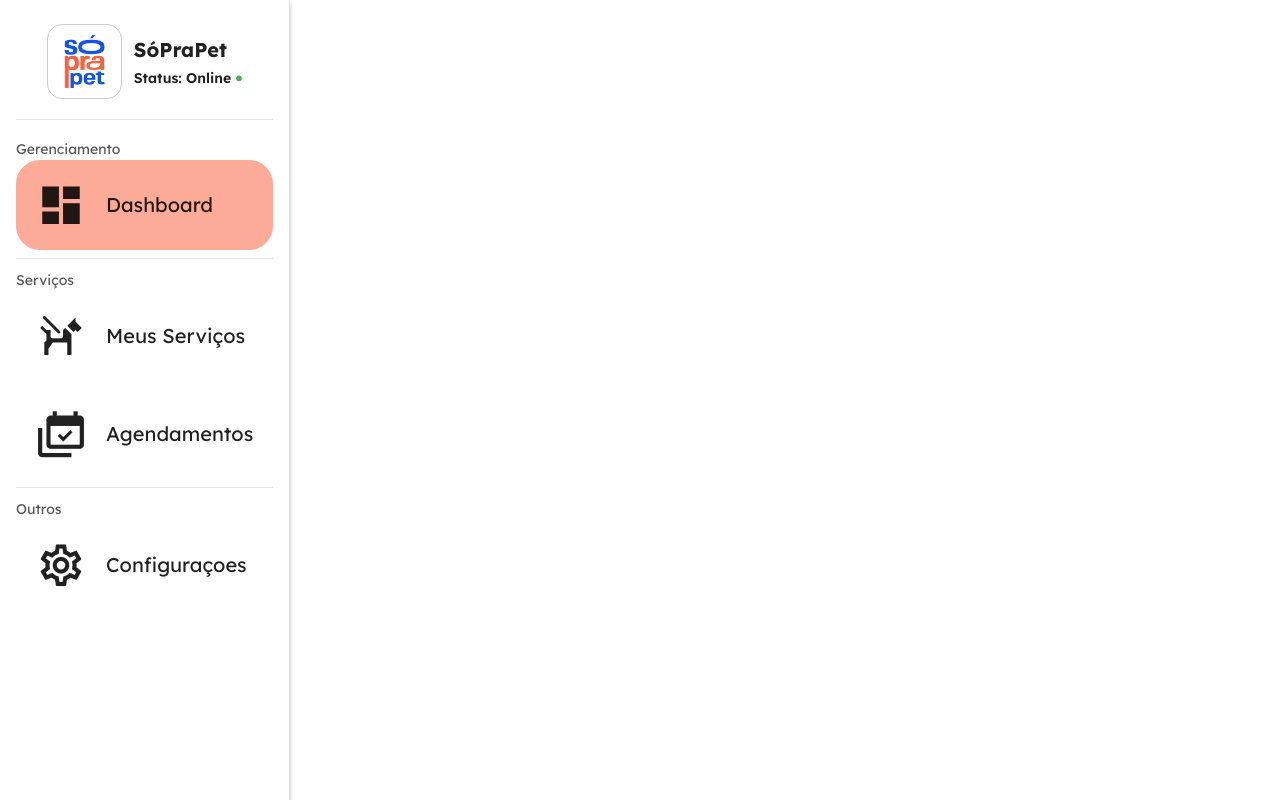
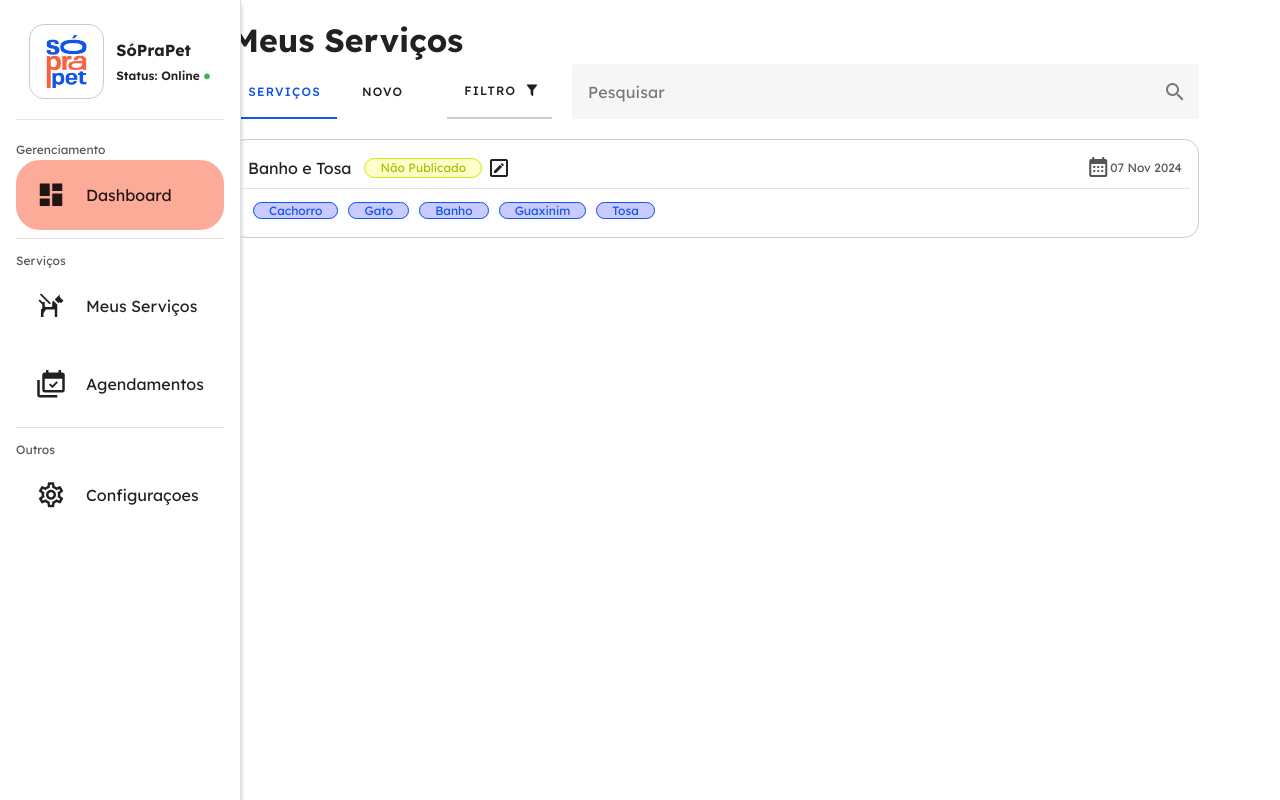
Before and after one commit to Kishi011/Abex-SoPraPet-desktop, a Vue app: page / in a window 1280 px wide. Built offline with nearby package versions, Linux system fonts and the light colour scheme.

Commit message:
tela de serviços

```diff
--- a/src/App.vue
+++ b/src/App.vue
@@ -1,5 +1,7 @@
 <template>
-  <router-view/>
+  <div>
+    <router-view />
+  </div>
 </template>
 
 <script>
--- a/src/layouts/Default.vue
+++ b/src/layouts/Default.vue
@@ -1,6 +1,5 @@
 <template>
   <v-app class="lexend-font">
-    <v-layout>
     <v-navigation-drawer rail rail-width="150" width="25%" expand-on-hover permanent class="drawer"
       @update:rail="rail = !rail"
     >
@@ -22,7 +21,7 @@
 
           <v-list-item id="item-dashboard" class="item rounded-xl pa-5 mb-2 active" @click="changePage('dashboard')">
             <div class="d-flex align-center">
-                <v-icon size="50">mdi-view-dashboard</v-icon>
+              <v-icon size="30">mdi-view-dashboard</v-icon>
               <h2 v-if="!rail" class="ml-5">Dashboard</h2>
             </div>
           </v-list-item>
@@ -33,14 +32,14 @@
 
           <v-list-item id="item-meus-servicos" class="item rounded-xl pa-5 mb-2" @click="changePage('meus-servicos')">
             <div class="d-flex align-center">
-                <v-icon size="50">mdi-dog-service</v-icon>
+              <v-icon size="30">mdi-dog-service</v-icon>
               <h2 v-if="!rail" class="ml-5">Meus Serviços</h2>
             </div>
           </v-list-item>
 
           <v-list-item id="item-agendamentos" class="item rounded-xl pa-5 mb-2" @click="changePage('agendamentos')">
             <div class="d-flex align-center">
-                <v-icon size="50">mdi-calendar-multiple-check</v-icon>
+              <v-icon size="30">mdi-calendar-multiple-check</v-icon>
               <h2 v-if="!rail" class="ml-5">Agendamentos</h2>
             </div>
           </v-list-item>
@@ -51,7 +50,7 @@
 
           <v-list-item id="item-configuracoes" class="item rounded-xl pa-5" @click="changePage('configuracoes')">
             <div class="d-flex align-center">
-                <v-icon size="50">mdi-cog-outline</v-icon>
+              <v-icon size="30">mdi-cog-outline</v-icon>
               <h2 v-if="!rail" class="ml-5">Configuraçoes</h2>
             </div>
           </v-list-item>
@@ -59,13 +58,20 @@
         </v-list>
       </v-container>
     </v-navigation-drawer>
-    </v-layout>
+
+    <v-main>
+      <component is="Servicos"/>
+    </v-main>
   </v-app>
 </template>
 
 <script>
+import Servicos from '../pages/Servicos.vue';
+
 export default {
   name: 'DefaultLayout',
+
+  components: { Servicos },
 
   data() {
     return {
@@ -95,12 +101,12 @@ export default {
   }
 
   h2 {
-    font-size: 20px;
+    font-size: 16px;
     font-weight: normal;
   }
 
   span {
-    font-size: 14px;
+    font-size: 12px;
   }
 
   .item {
--- a/src/main.js
+++ b/src/main.js
@@ -9,8 +9,8 @@ if (require('electron-squirrel-startup')) {
 const createWindow = () => {
   // Create the browser window.
   const mainWindow = new BrowserWindow({
-    width: 1200,
-    height: 900,
+    width: 1000,
+    height: 800,
     webPreferences: {
       preload: path.join(__dirname, 'preload.js'),
     },
--- /dev/null
+++ b/src/pages/Servicos.vue
@@ -0,0 +1,202 @@
+<template>
+  <v-container max-width="1000">
+    <h1>Meus Serviços</h1>
+
+    <v-tabs v-model="tab" class="mb-5" height="55">
+
+      <section class="d-flex align-center w-100">
+        <v-tab value="0" color="#1253E8">Serviços</v-tab>
+        <v-tab value="1" color="#1253E8">Novo</v-tab>
+
+        <v-menu>
+          <template v-slot:activator="{ props }">
+            <v-btn
+              v-bind="props"
+              flat
+              fab
+              class="ml-5 mr-5 h-100 rounded-0"
+              append-icon="mdi-filter"
+              style="border-bottom: 2px solid #ccc;"
+            >
+              Filtro
+            </v-btn>
+          </template>
+          <v-card>
+            <v-list>
+              <v-list-item>
+                <v-list-item-title>Tem q fazer ainda os bagulho do filtro</v-list-item-title>
+              </v-list-item>
+            </v-list>
+          </v-card>
+        </v-menu>
+
+        <v-text-field
+          hide-details
+          label="Pesquisar"
+          append-inner-icon="mdi-magnify"
+          clearable
+        ></v-text-field>
+      </section>
+
+    </v-tabs>
+
+    <v-tabs-window v-model="tab">
+
+      <v-tabs-window-item value="0">
+        <v-card class="card-servico pa-2" flat>
+          <section class="pa-2 d-flex align-center">
+            <span class="card-span mr-2">Banho e Tosa</span>
+            <span class="tag tag-yellow">Não Publicado</span>
+            <v-icon @click="edit">mdi-pencil-box-outline</v-icon>
+
+            <v-spacer></v-spacer>
+
+            <v-icon style="color: #555;">mdi-calendar-month</v-icon>
+            <span style="color: #555;">07 Nov 2024</span>
+          </section>
+          <v-divider></v-divider>
+          <section class="pa-2">
+            <span class="tag tag-blue">Cachorro</span>
+            <span class="tag tag-blue">Gato</span>
+            <span class="tag tag-blue">Banho</span>
+            <span class="tag tag-blue">Guaxinim</span>
+            <span class="tag tag-blue">Tosa</span>
+          </section>
+        </v-card>
+      </v-tabs-window-item>
+
+      <v-tabs-window-item value="1">
+        <v-text-field
+          label="Nome do Serviço"
+        ></v-text-field>
+
+        <v-textarea
+          label="Descrição"
+          no-resize
+        ></v-textarea>
+
+        <div class="d-flex align-center">
+          <v-autocomplete
+            class="mr-5"
+            label="Dias de Atendimento"
+            prepend-inner-icon="mdi-calendar-multiple"
+          ></v-autocomplete>
+
+          <v-autocomplete
+            label="Horários"
+            prepend-inner-icon="mdi-calendar-multiple"
+          ></v-autocomplete>
+        </div>
+
+        <v-autocomplete
+          label="Serviço voltado para"
+          chips
+          closable-chips
+          multiple
+          :items="['Cachorro', 'Gato', 'Pato', 'Guaxinim', 'Furão', 'Fuinha']"
+        ></v-autocomplete>
+
+        <v-autocomplete
+          label="Tipo do Serviço"
+          :items="['Banho', 'Tosa', 'Vanicação', 'Consulta', 'Castração', 'Cirurgia']"
+        ></v-autocomplete>
+
+        <div class="d-flex justify-end">
+          <v-btn size="large" color="#F8623F" flat @click="dialog = true">Criar</v-btn>
+        </div>
+      </v-tabs-window-item>
+
+    </v-tabs-window>
+  </v-container>
+
+  <v-dialog v-model="dialog" max-width="700">
+    <v-card>
+
+      <v-card-title class="d-flex align-center">
+        <v-btn flat fab icon @click="dialog = false">
+          <v-icon color="#F8623F">mdi-arrow-left</v-icon>
+        </v-btn>
+        <h1 class="h1-dialog">Tem certeza que deseja continuar?</h1>
+      </v-card-title>
+
+      <v-card-text>
+        <v-row>
+          <span class="span-dialog">Você está prestes a criar o serviço: <span class="span-dialog" style="color: #f8623f; font-weight: bold;">Banho e Tosa</span></span>
+        </v-row>
+        <v-row>
+          <span class="span-dialog">Depois de criar o serviço ele precisará ser publicado para aparecer aos clientes.</span>
+        </v-row>
+        <v-row>
+          <span class="span-dialog" style="color: #D5B500; font-weight: bold;">Você pode publicá-lo no menu de serviços</span>
+        </v-row>
+      </v-card-text>
+
+      <v-card-actions>
+        <v-btn size="large" color="#F8623F" flat @click="confirm">Confirmar</v-btn>
+      </v-card-actions>
+    </v-card>
+  </v-dialog>
+</template>
+
+<script>
+export default {
+  name: 'ServicosPage',
+
+  data() {
+    return {
+      tab: 0,
+      dialog: false,
+    }
+  },
+
+  methods: {
+    confirm() {
+      this.dialog = false;
+      this.tab = 0;
+    },
+
+    edit() {
+      this.tab = 1;
+    },
+  },
+}
+</script>
+
+<style>
+  .card-span {
+    font-size: 16px;
+  }
+
+  .card-servico {
+    border: 1px solid #ccc !important;
+    border-radius: 15px !important;
+  }
+
+  .tag {
+    padding: 0px 15px;
+
+    margin: 0 5px;
+    border-radius: 15px;
+  }
+
+  .tag-blue {
+    color: #1253E8;
+    background-color: #C9CAFF;
+    border: 1px solid #1253E8;
+  }
+
+  .tag-yellow {
+    color: #A0C300;
+    background-color: #FFFEC9;
+    border: 1px solid #D3E812;
+  }
+
+  .h1-dialog {
+    font-size: 20px;
+  }
+
+  .span-dialog {
+    font-size: 16px;
+    font-weight: 500;
+  }
+</style>
```
Also changed, not shown: src/router/index.js (+0 -41 lines). Lines whose indentation alone changed are shown as unchanged.
